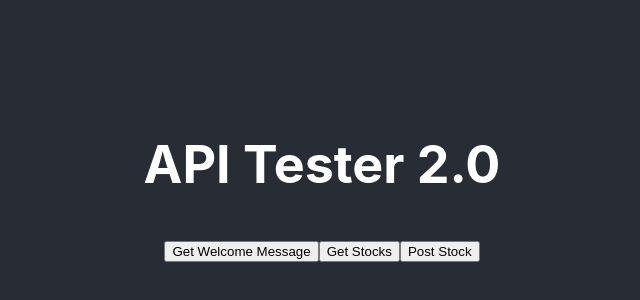
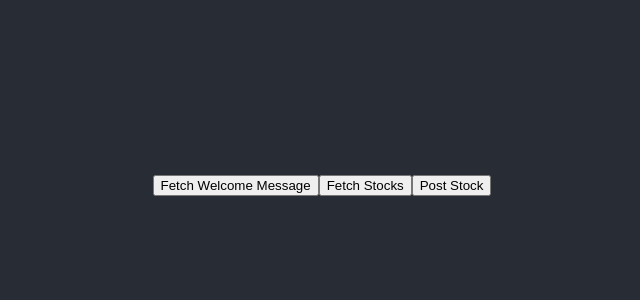
Before and after one commit to nilsson46/stock-frontend, a React (Create React App) app: page / in a window 1280 px wide. Shown: the part 220-520 px from the top of the page, without its empty margins (318-958 px from the left). Built offline with nearby package versions, Linux system fonts and the light colour scheme.

Commit message:
Changed so the json response should shown on the site

```diff
--- a/src/App.js
+++ b/src/App.js
@@ -1,13 +1,13 @@
 import React from 'react';
 import './App.css';
-import ApiTester from './button-component';
+import ButtonComponent from './button-component';
 //import StockData from './StockData';
 
 function App() {
   return (
     <div className="App">
       <header className="App-header">
-      <ApiTester />
+      <ButtonComponent />
       </header>
     </div>
   );
--- a/src/button-component.js
+++ b/src/button-component.js
@@ -1,4 +1,4 @@
-import React from 'react';
+import React,{useState} from 'react';
 
 const backendUrl = 'http://172.233.36.167';
 
@@ -17,11 +17,15 @@ const fetchData = async (endpoint, options = {}) => {
 };
 
 const ButtonComponent = () => {
+    const [welcomeMessage, setWelcomeMessage] = useState(null);
+    const [stocks, setStocks] = useState(null);
+    const [postResponse, setPostResponse] = useState(null);
+
     const handleGetWelcomeMessage = async () => {
       console.log('Fetching welcome message...');
       try {
         const data = await fetchData('/');
-      console.log('Welcome Message:', data);
+        setWelcomeMessage(data);
       } catch (error) {
         console.error('Error fetching welcome message:', error);
       }
@@ -31,7 +35,7 @@ const ButtonComponent = () => {
       console.log('Fetching stocks...');
       try {
         const data = await fetchData('/stocks');
-      console.log('Stocks:', data);
+        setStocks(data);
       } catch (error) {
         console.error('Error fetching stocks:', error);
       }
@@ -51,7 +55,7 @@ const ButtonComponent = () => {
             symbol: 'AAPL',
           }),
         });
-      console.log('Post Stock Response:', data);
+        setPostResponse(data);
       } catch (error) {
         console.error('Error posting stock:', error);
       }
@@ -59,10 +63,30 @@ const ButtonComponent = () => {
 
     return (
       <div>
-      <h1>API Tester 2.0</h1>
-      <button onClick={handleGetWelcomeMessage}>Get Welcome Message</button>
-      <button onClick={handleGetStocks}>Get Stocks</button>
+        <button onClick={handleGetWelcomeMessage}>Fetch Welcome Message</button>
+        <button onClick={handleGetStocks}>Fetch Stocks</button>
         <button onClick={handlePostStock}>Post Stock</button>
+
+        {welcomeMessage && (
+          <div>
+            <h2>Welcome Message</h2>
+            <pre>{JSON.stringify(welcomeMessage, null, 2)}</pre>
+          </div>
+        )}
+
+        {stocks && (
+          <div>
+            <h2>Stocks</h2>
+            <pre>{JSON.stringify(stocks, null, 2)}</pre>
+          </div>
+        )}
+
+        {postResponse && (
+          <div>
+            <h2>Post Stock Response</h2>
+            <pre>{JSON.stringify(postResponse, null, 2)}</pre>
+          </div>
+        )}
       </div>
     );
   };
```
Lines whose indentation alone changed are shown as unchanged.
